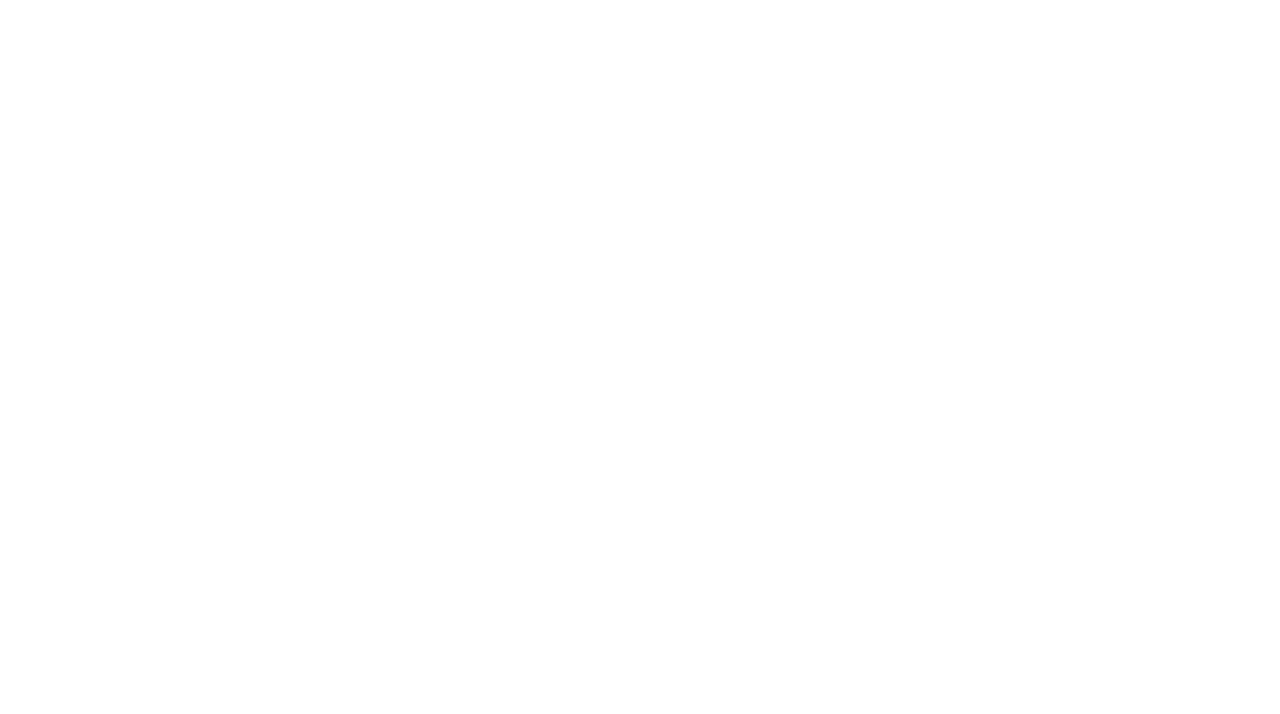
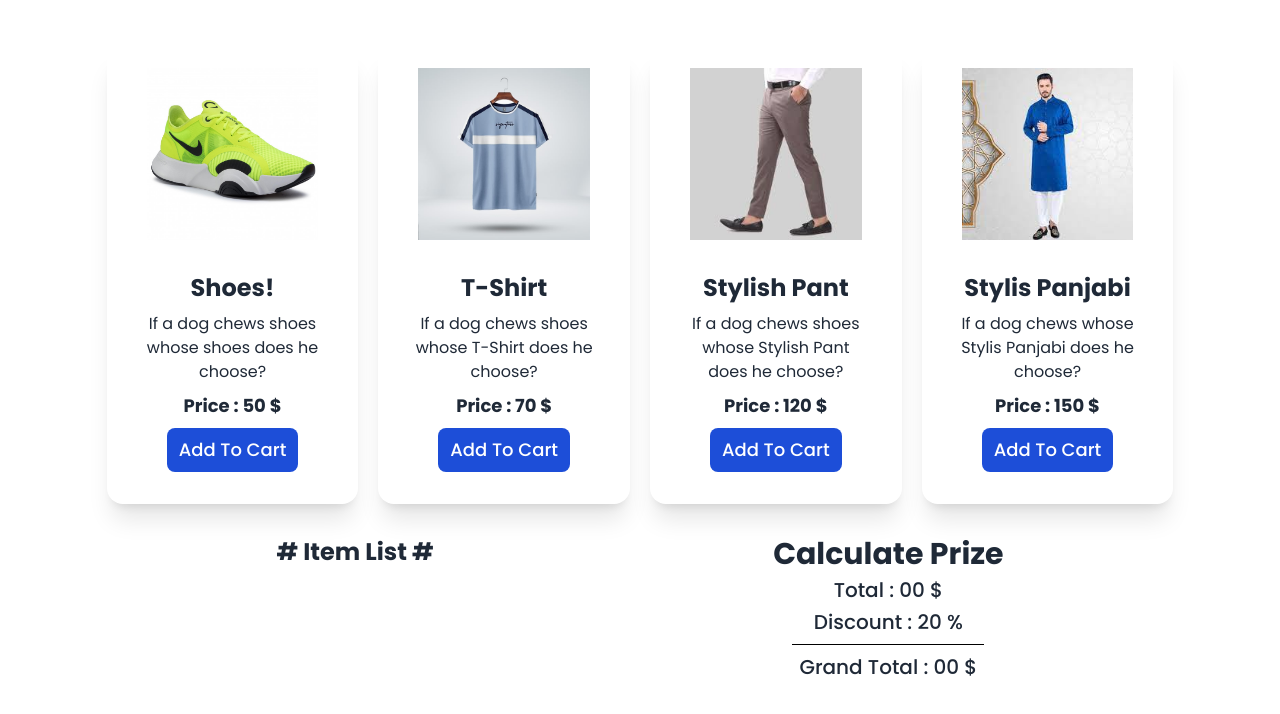
Before and after one commit to MD-YeakubNabi-Hridoy/card-interact, a plain HTML site: page index.html in a window 1280 px wide. Drawn offline with nearby package versions, Linux system fonts and the light colour scheme.

Commit message:
calculation part added

```diff
--- a/JS/index.js
+++ b/JS/index.js
@@ -0,0 +1,13 @@
+let total = 0;
+function addToCart(data){
+    const itemsName = data.parentNode.childNodes[1].innerText;
+    const li = document.createElement('li');
+    li.innerText = itemsName;
+    const selectedElemnt = document.getElementById('item-list');
+    selectedElemnt.appendChild(li);
+    const price = data.parentNode.childNodes[5].innerText.split(' ')[2];
+    total = parseFloat(total) + parseFloat(price);
+    let firstTotal= document.getElementById('calculate').innerText = total;
+    firstTotal = parseFloat(firstTotal) - ((firstTotal*20)/100);
+    document.getElementById('final-price').innerText = firstTotal;
+}
--- /dev/null
+++ b/JS/tailwind.config.js
@@ -0,0 +1,8 @@
+/** @type {import('tailwindcss').Config} */
+module.exports = {
+    content: ["./src/**/*.{html,js}"],
+    theme: {
+      extend: {},
+    },
+    plugins: [],
+  }
--- a/index.html
+++ b/index.html
@@ -1,12 +1,84 @@
 <!DOCTYPE html>
 <html lang="en">
+
 <head>
     <meta charset="UTF-8">
     <meta name="viewport" content="width=device-width, initial-scale=1.0">
     <title>Card-Interact</title>
+
+    <!-- tailwind and daisy UI CDN -->
+    <link href="https://cdn.jsdelivr.net/npm/daisyui@3.5.1/dist/full.css" rel="stylesheet" type="text/css" />
+    <script src="https://cdn.tailwindcss.com"></script>
+
+    <!-- Google font CDN -->
+    <link rel="preconnect" href="https://fonts.googleapis.com">
+    <link rel="preconnect" href="https://fonts.gstatic.com" crossorigin>
+    <link href="https://fonts.googleapis.com/css2?family=Poppins:wght@400;500;700&display=swap" rel="stylesheet">
+
+    <!-- Internal CSS -->
+    <style>
+        .font-poppins {
+            font-family: 'Poppins', sans-serif;
+        }
+    </style>
 </head>
-<body>
 
+<body class=" font-poppins m-0">
+    <section class="">
+        <div class=" w-10/12 mx-auto grid grid-cols-1 lg:grid-cols-4 gap-5 mt-12">
+            <div class="shadow-xl rounded-2xl">
+                <img src="/images/shoes.jpg" alt="Shoes" class="rounded-xl px-10 pt-5" />
+                <div class="card-body items-center text-center">
+                    <h2 class="text-2xl font-bold">Shoes!</h2>
+                    <p>If a dog chews shoes whose shoes does he choose?</p>
+                    <h3 class="text-lg font-bold"> Price : 50 $</h3>
+                    <button onclick="addToCart(this)" class=" bg-blue-700 px-3 py-2 text-lg text-white font-medium rounded-lg hover:bg-blue-900 transition-all duration-600">Add To Cart</button>
+                </div>
+            </div>
+            <div class="shadow-xl rounded-2xl">
+                <img src="/images/t-shirt.jpg" alt="Shoes" class="rounded-lg px-10 pt-5" />
+                <div class="card-body items-center text-center">
+                    <h2 class="text-2xl font-bold"> T-Shirt</h2>
+                    <p>If a dog chews shoes whose T-Shirt does he choose?</p>
+                    <h3 class="text-lg font-bold"> Price : 70 $</h3>
+                    <button onclick="addToCart(this)" class=" bg-blue-700 px-3 py-2 text-lg text-white font-medium rounded-lg hover:bg-blue-900 transition-all duration-600">Add To Cart</button>
+                </div>
+            </div>
+            <div class="shadow-xl rounded-2xl">
+                <img src="/images/formal-pant.jpg" alt="Shoes" class="rounded-lg px-10 pt-5" />
+                <div class="card-body items-center text-center">
+                    <h2 class="text-2xl font-bold">Stylish Pant</h2>
+                    <p>If a dog chews shoes whose Stylish Pant does he choose?</p>
+                    <h3 class="text-lg font-bold"> Price : 120 $</h3>
+                    <button onclick="addToCart(this)" class=" bg-blue-700 px-3 py-2 text-lg text-white font-medium rounded-lg hover:bg-blue-900 transition-all duration-600">Add To Cart</button>
+                </div>
+            </div>
+            <div class="shadow-xl rounded-2xl">
+                <img src="/images/panjabi.jpg" alt="Shoes" class="rounded-xl px-10 pt-5" />
+                <div class="card-body items-center text-center">
+                    <h2 class="text-2xl font-bold">Stylis Panjabi</h2>
+                    <p>If a dog chews whose Stylis Panjabi does he choose?</p>
+                    <h3 class="text-lg font-bold"> Price : 150 $</h3>
+                    <button onclick="addToCart(this)" class=" bg-blue-700 px-3 py-2 text-lg text-white font-medium rounded-lg hover:bg-blue-900 transition-all duration-600">Add To Cart</button>
+                </div>
+            </div>
+        </div>
+    </section>
+    <section class="">
+        <div class=" w-10/12 mx-auto mt-8 flex justify-around">
+            <div id="item-list">
+                <h1 class=" text-2xl font-bold"> # Item List # </h1>
+            </div>
+            <div class=" text-center">
+                <h1 class="text-3xl  font-bold"> Calculate Prize </h1>
+                <h4 class="text-xl font-medium my-1"> Total : <span id="calculate"> 00 </span> $</h4>
+                <h4 class="text-xl font-medium"> Discount : 20 % </h4>
+                <hr class="w-48 mx-auto my-2 border-black">
+                <h3 class="text-xl font-medium my-1"> Grand Total : <span id="final-price"> 00 </span> $</h3>
+            </div>
+        </div>
+    </section>
     <script src="./JS/index.js"></script>
 </body>
+
 </html>
```
Also changed, not shown: images/formal-pant.jpg (added), images/panjabi.jpg (added), images/shoes.jpg (added), images/t-shirt.jpg (added).
